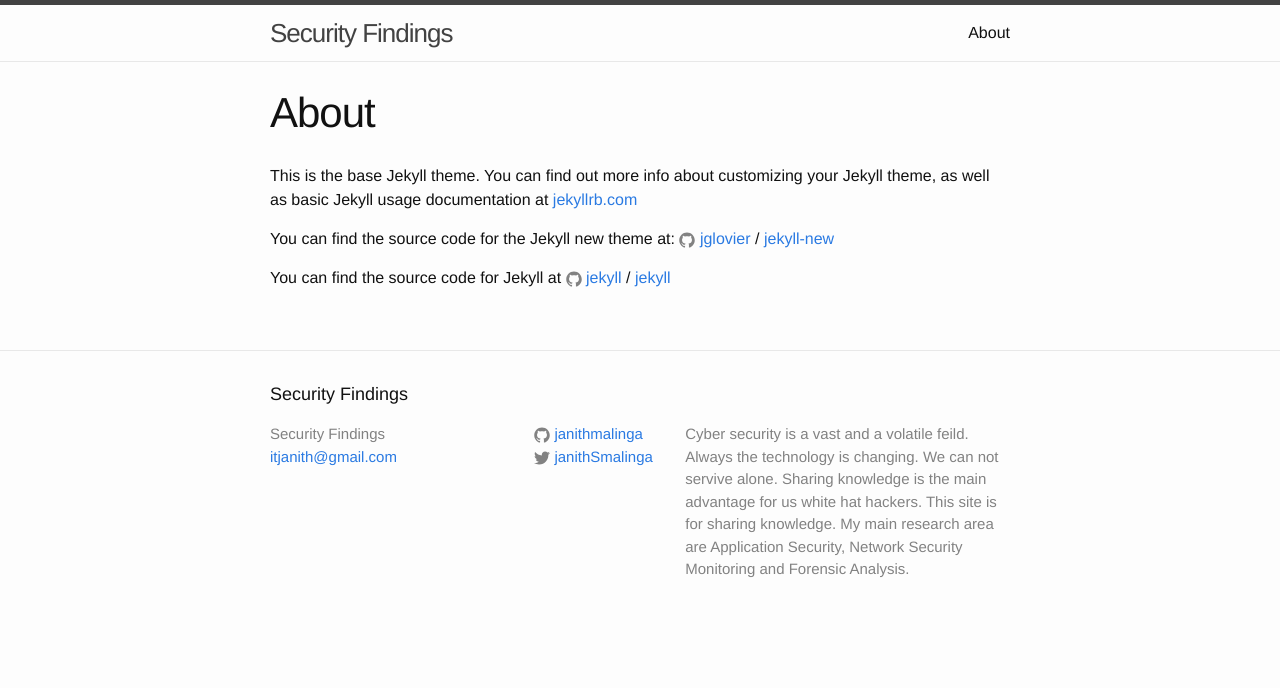
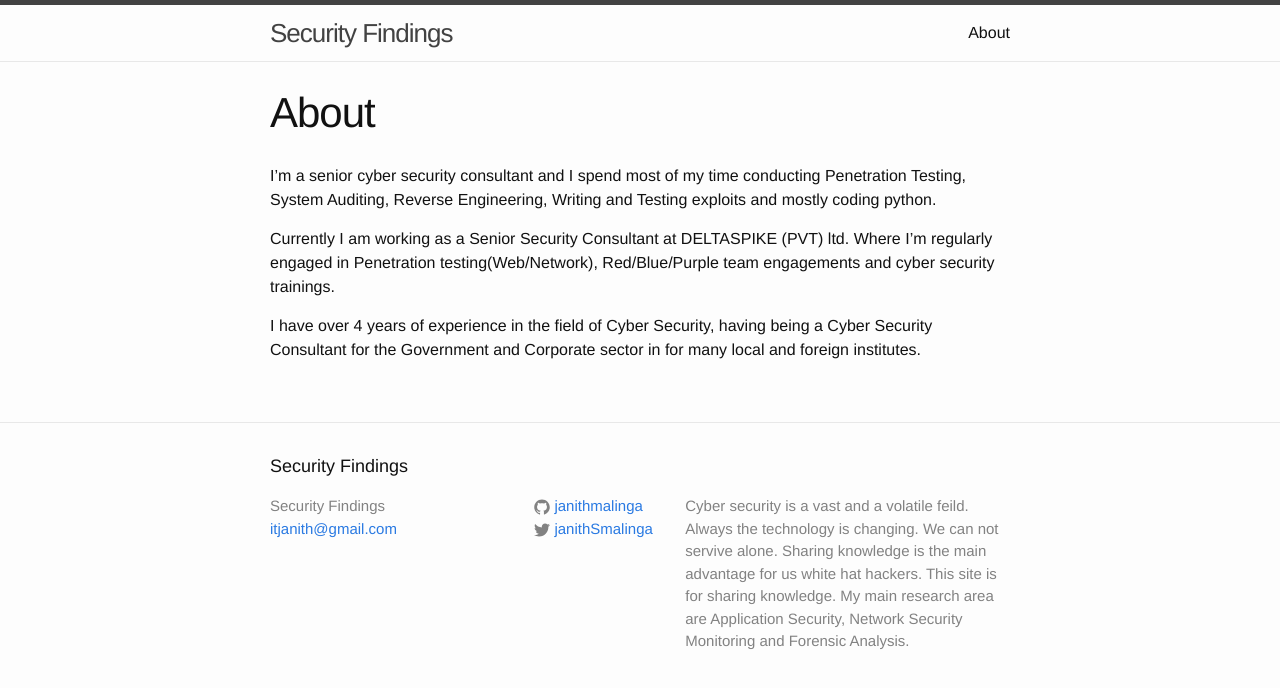
Before and after one commit to janithmalinga/janithmalinga.github.io, a Jekyll site: the page built from about.md, in a window 1280 px wide. Shown: the top 688 px of the page. Built offline with Jekyll 4.4.1, drawn with Linux system fonts in a browser that asks for light colours.

Commit message:
Update about.md

```diff
--- a/about.md
+++ b/about.md
@@ -4,12 +4,8 @@
 permalink: /about/
 ---
 
-This is the base Jekyll theme. You can find out more info about customizing your Jekyll theme, as well as basic Jekyll usage documentation at [jekyllrb.com](http://jekyllrb.com/)
+I'm a senior cyber security consultant and I spend most of my time conducting Penetration Testing, System Auditing, Reverse Engineering, Writing and Testing exploits and mostly coding python.
 
-You can find the source code for the Jekyll new theme at:
-{% include icon-github.html username="jglovier" %} /
-[jekyll-new](https://github.com/jglovier/jekyll-new)
+Currently I am working as a Senior Security Consultant at DELTASPIKE (PVT) ltd. Where I'm regularly engaged in Penetration testing(Web/Network), Red/Blue/Purple team engagements and cyber security trainings.
 
-You can find the source code for Jekyll at
-{% include icon-github.html username="jekyll" %} /
-[jekyll](https://github.com/jekyll/jekyll)
+I have over 4 years of experience in the field of Cyber Security, having being a Cyber Security Consultant for the Government and Corporate sector in for many local and foreign institutes.
```
